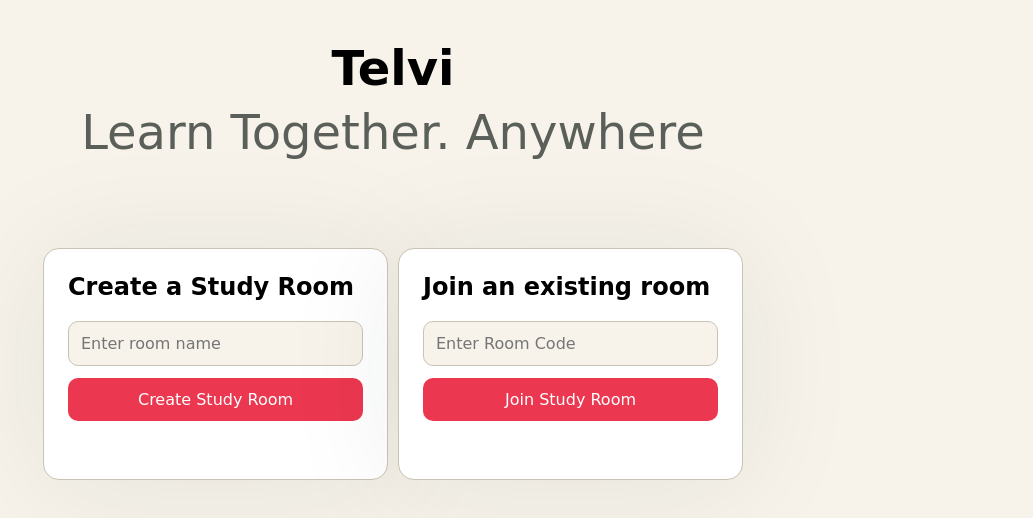
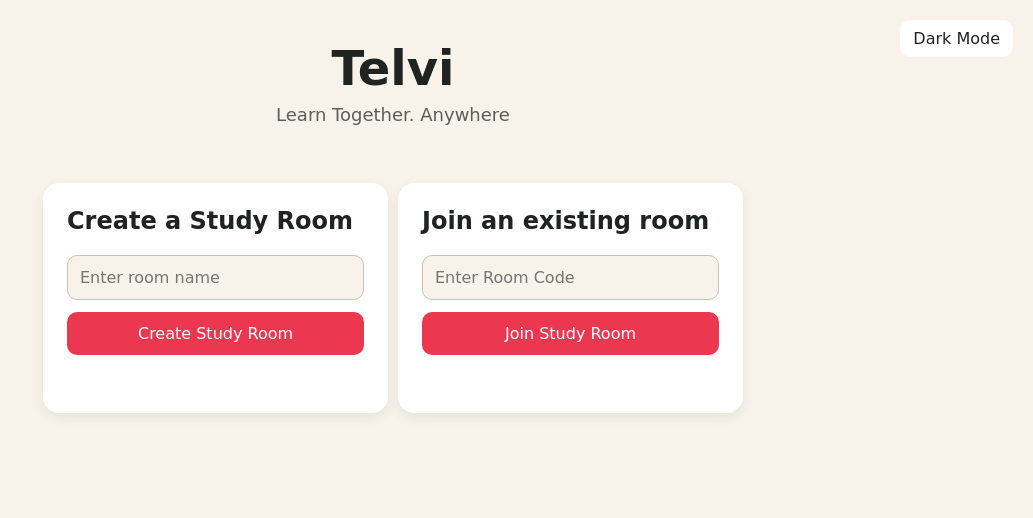
Before and after one commit to curiousfrag/Telvi, a website: page public/index.html in a window 1280 px wide. Shown: the whole page, without its empty margins (247-1280 px from the left). Drawn offline with Linux system fonts and the light colour scheme.

Commit message:
add dark mode

```diff
--- a/public/client.js
+++ b/public/client.js
@@ -1,3 +1,5 @@
+const themeToggle = document.getElementById("theme-toggle");
+
 const createRoomButton = document.getElementById("create-room");
 const roomResult = document.getElementById("room-result");
 const roomNameInput = document.getElementById("room-name");
@@ -7,14 +9,27 @@
 const joinResult = document.getElementById("join-result");
 
 
-// ============================
-// CREATE ROOM
-// ============================
+themeToggle.addEventListener("click", () => {
+    document.body.classList.toggle("dark");
+
+    const darkModeEnabled = document.body.classList.contains("dark");
+
+    localStorage.setItem("darkMode", darkModeEnabled);
+
+    themeToggle.textContent = darkModeEnabled ? "Light mode" : "Dark mode";
+});
+
+const savedTheme = localStorage.getItem("darkMode");
+
+if (savedTheme === "true") {
+    document.body.classList.add("dark");
+    themeToggle.textContent = "Light mode";
+}
 
 createRoomButton.addEventListener("click", async () => {
     const roomName = roomNameInput.value;
 
-    // Check that the user entered a room name
+
     if (roomName.trim() === "") {
         roomResult.textContent = "Please enter a room name.";
         return;
@@ -35,7 +50,7 @@
 
         const room = await response.json();
 
-        // Handle server errors
+
         if (!response.ok) {
             roomResult.textContent = room.error || "Could not create room.";
             return;
@@ -52,14 +67,12 @@
 });
 
 
-// ============================
-// JOIN ROOM
-// ============================
+
 
 joinRoomButton.addEventListener("click", async () => {
     const roomCode = joinCodeInput.value.trim().toUpperCase();
 
-    // Check that the user entered a room code
+
     if (roomCode === "") {
         joinResult.textContent = "Please enter a room code.";
         return;
@@ -80,7 +93,7 @@
 
         const room = await response.json();
 
-        // Handle server errors
+
         if (!response.ok) {
             joinResult.textContent = room.error || "Could not join room.";
             return;
--- a/public/index.html
+++ b/public/index.html
@@ -10,6 +10,10 @@
 
 </head>
 <body>
+
+    <button id="theme-toggle" class="theme-toggle"  type="button">
+        Dark Mode
+    </button>
     <header>
         <h1>Telvi</h1>
         <p>Learn Together. Anywhere</p>
--- a/public/style.css
+++ b/public/style.css
@@ -1,11 +1,46 @@
+:root {
+    --background: #f7f3ea;
+    --surface: #ffffff;
+    --text: #1f2321;
+    --muted-text: #5b5f5a;
+    --border: #c9c3b4;
+    --primary: #ec3750;
+}
+
+body.dark{
+    --background: #17181c;
+    --surface: #22241a;
+    --text: #f5f5f5;
+    --border: #b7bac3;
+    --primary: #ec3750;
+}
+.theme-toggle {
+    width: auto;
+    position: absolute;
+    top: 20px;
+    right: 20px;
+
+    padding: 8px 12px;
+
+    background: var(--surface);
+    color:var(--text);
+
+    border: 1px solid var(--surface);
+    border-radius: 10px;
+
+    box-shadow: none;
+
+}
+
+
 body {
     margin: 0;
     padding: 40px 20px;
 
     min-height: 100vh;
 
-    background: #f7f3ea;
-    color: black;
+   background: var(--background);
+   color: var(--text);
 
     font-family: Lucida, cursive;
 
@@ -38,8 +73,8 @@
 
 header p {
     margin-top: 8px;
-    font-size: 48px;
-    color: #5b5f5a;
+    font-size: 18px;
+    color: var(--muted-text);
 }
 
 section {
@@ -48,12 +83,12 @@
 
     padding: 24px;
 
-    background: white;
+    background: var(--surface);
 
-    border: 1px solid #c9c3b4;
+    border: 1px solid var(var(--border));
     border-radius: 16px;
 
-    box-shadow: 0 4px 122px rgba(31, 35, 33, 0.08);
+    box-shadow: 0 4px 12px rgba(31, 35, 33, 0.08);
 }
 
 section h2 {
@@ -70,11 +105,11 @@
 
     margin-bottom: 12px;
 
-    border: 1px solid #c9c3b4;
+    border: 1px solid var(--border);
     border-radius: 10px;
 
-    background: #f7f3ea;
-    color: #1f2321;
+    background: var(--background);
+    color: var(--text);
 
     font-size: 16px;
     font-family: inherit;
@@ -85,12 +120,12 @@
 button {
     width: 100%;
 
-    padding: 12px;
+    padding: 12px 16px;
 
     border: none;
     border-radius: 10px;
 
-    background: #ec3750;
+    background: var(--primary);
     color: white;
 
     font-size: 16px;
```
